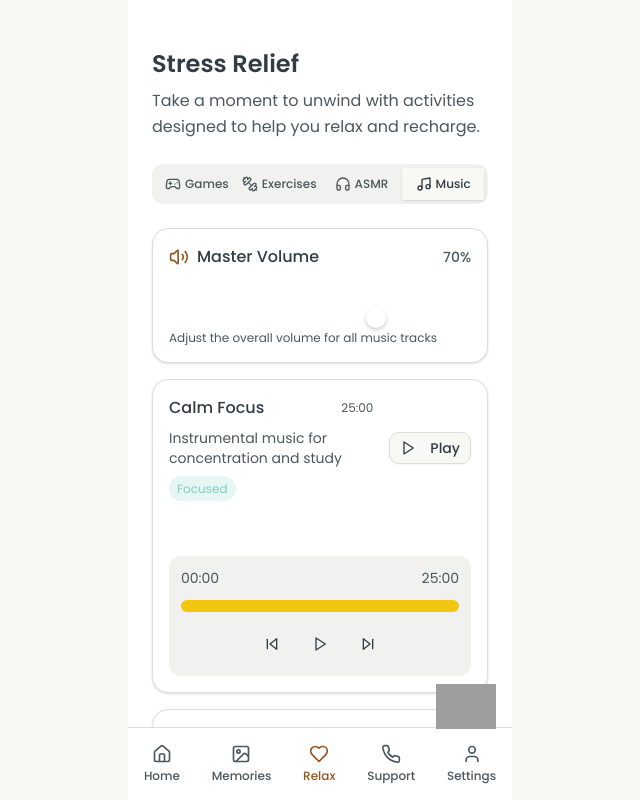
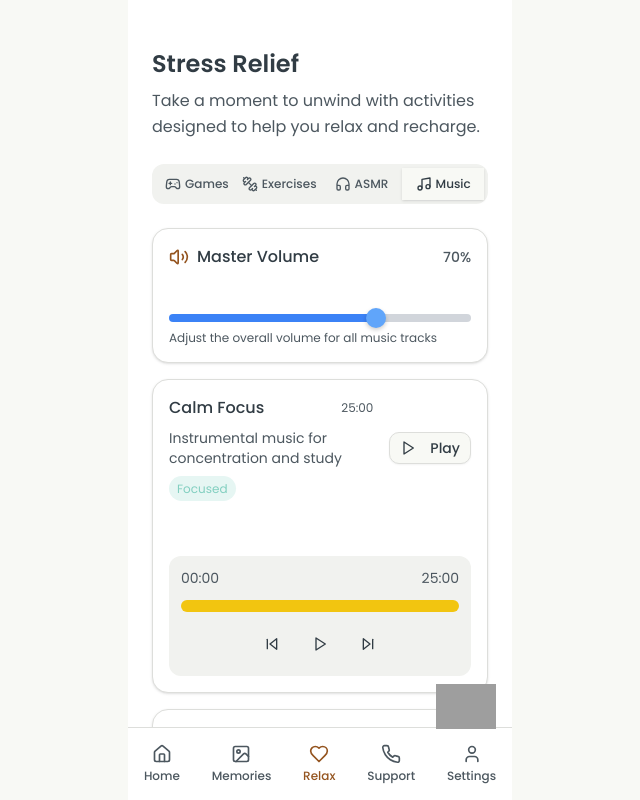
Before and after one commit to braydencjr/WellPal, a Next.js app in the folder frontend/: page /relax in a window 1280 px wide. Both pictures are taken after a click on the button "Music". Shown: the top 800 px of the page, without its empty margins (320-960 px from the left). Built offline with nearby package versions, Linux system fonts and the light colour scheme; grey boxes are pictures that could not be loaded.

Commit message:
Changed the volume button colour

```diff
--- a/frontend/app/globals.css
+++ b/frontend/app/globals.css
@@ -373,7 +373,7 @@ input[type="range"]::-webkit-slider-thumb {
   height: 20px;
   width: 20px;
   border-radius: 50%;
-  background: hsl(var(--primary));
+  background: #60a5fa;
   border: 2px solid hsl(var(--background));
   box-shadow: 0 2px 4px rgba(0,0,0,0.2);
   cursor: pointer;
@@ -383,7 +383,7 @@ input[type="range"]::-moz-range-thumb {
   height: 20px;
   width: 20px;
   border-radius: 50%;
-  background: hsl(var(--primary));
+  background: #60a5fa;
   border: 2px solid hsl(var(--background));
   box-shadow: 0 2px 4px rgba(0,0,0,0.2);
   cursor: pointer;
--- a/frontend/components/stress-relief-tabs.tsx
+++ b/frontend/components/stress-relief-tabs.tsx
@@ -367,7 +367,7 @@ export function StressReliefTabs() {
                   onChange={(e) => setMasterVolume(parseFloat(e.target.value))}
                   className="w-full h-2 bg-secondary rounded-lg appearance-none cursor-pointer"
                   style={{
-                    background: `linear-gradient(to right, hsl(var(--primary)) 0%, hsl(var(--primary)) ${masterVolume * 100}%, hsl(var(--secondary)) ${masterVolume * 100}%, hsl(var(--secondary)) 100%)`
+                    background: `linear-gradient(to right, #3b82f6 0%, #3b82f6 ${masterVolume * 100}%, #d1d5db ${masterVolume * 100}%, #d1d5db 100%)`
                   }}
                 />
                 <p className="text-xs text-muted-foreground">
```
